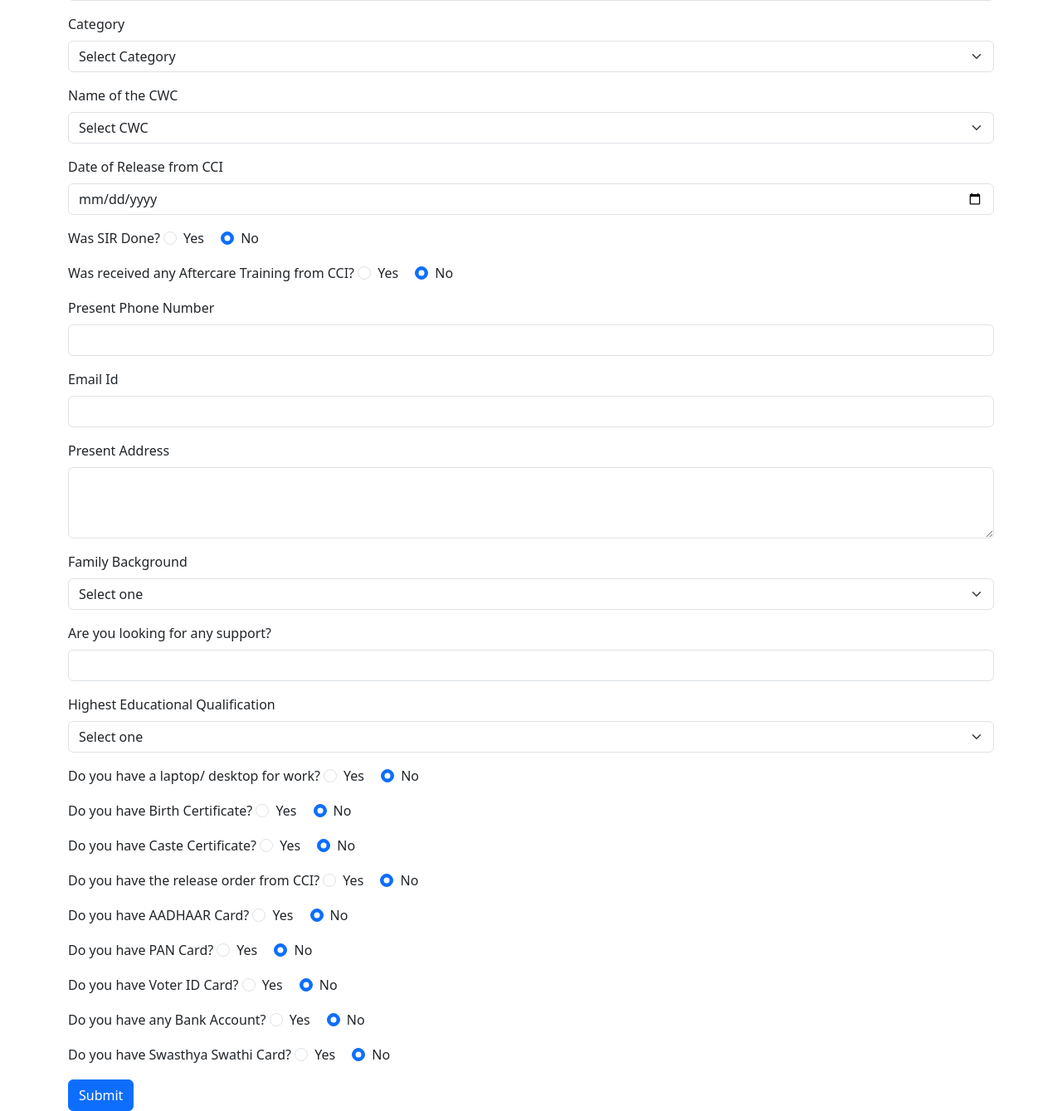
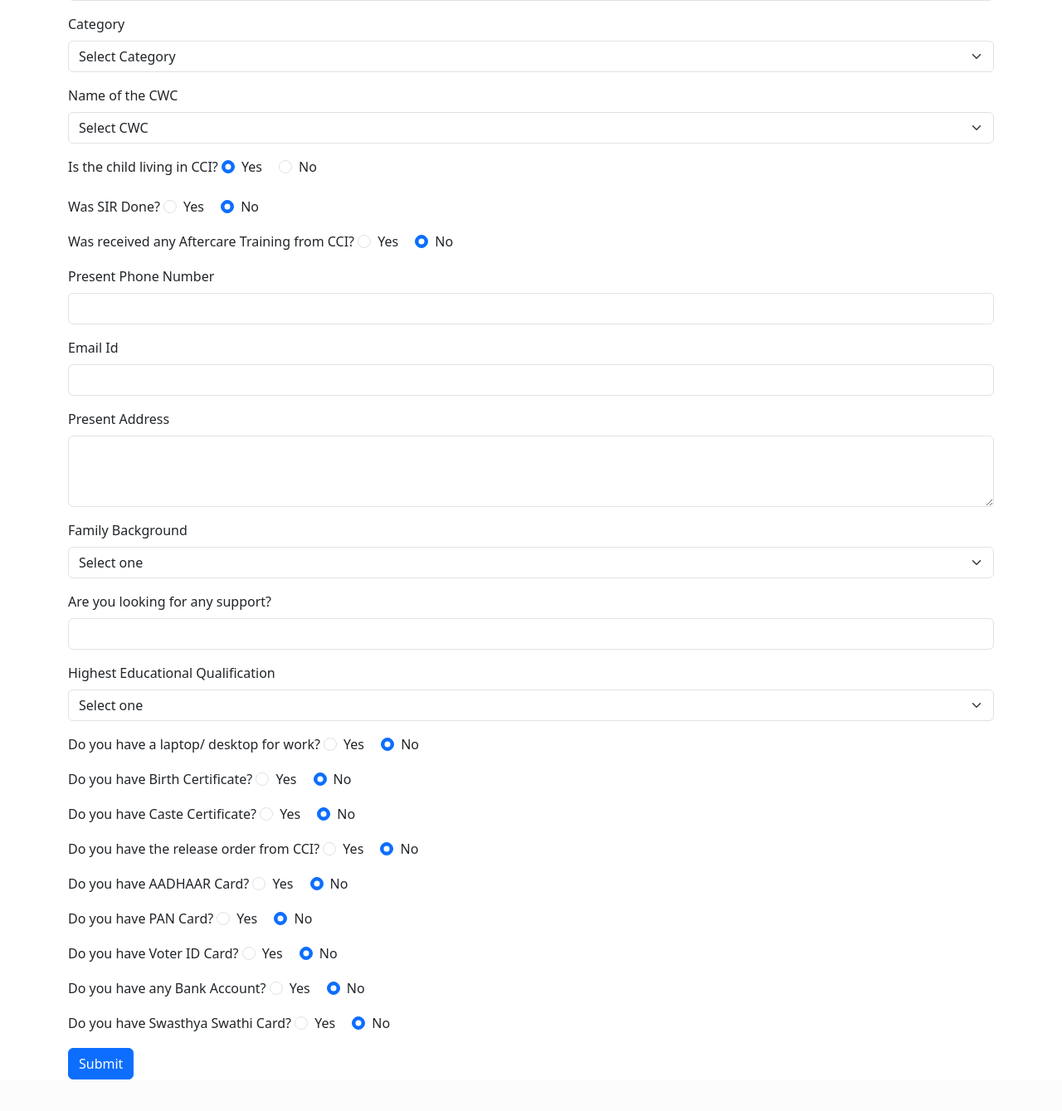
Before and after one commit to kiran86/careleavers-details-flask, a Flask app: page / in a window 1280 px wide. Shown: the part 555-1894 px from the top of the page at 83% size. After the commit the page ends 1856 px from the top, so only its background shows below. Run offline with Flask 3, Linux system fonts and the light colour scheme; data that the repository does not hold is empty; some libraries are stand-ins or nearby versions.

Commit message:
Add radio buttons for CCI status and conditional release date input

```diff
--- a/templates/index.html
+++ b/templates/index.html
@@ -89,8 +89,21 @@
           </select>
         </div>
         <div class="mb-3">
+          <label for="is-in-cci" class="form-label">Is the child living in CCI?</label>
+          <div class="form-check form-check-inline">
+            <input type="radio" class="form-check-input" id="is-in-cci-yes" name="is-in-cci" value="Yes" checked>
+            <label class="form-check-label" for="is-in-cci-yes">Yes</label>
+          </div>
+          <div class="form-check form-check-inline">
+            <input type="radio" class="form-check-input" id="is-in-cci-no" name="is-in-cci" value="No">
+            <label class="form-check-label" for="is-in-cci-no">No</label>
+          </div>
+        </div>
+        <div id="release-info" style="display: none;">
+        <div class="mb-3">
           <label for="release-dt" class="form-label">Date of Release from CCI</label>
-          <input type="date" class="form-control" id="release-dt" name="release-dt" required>
+          <input type="date" class="form-control" id="release-dt" name="release-dt">
+        </div>
         </div>
         <div class="mb-3">
           <label class="control-label">Was SIR Done?</label>
@@ -355,6 +368,16 @@
       }
     }
 
+    // Show/ hide release info
+    document.getElementById('is-in-cci-no').addEventListener('change', function() {
+      document.getElementById('release-info').style.display = 'block';
+      document.getElementById('release-dt').setAttribute('required', true);
+    });
+    document.getElementById('is-in-cci-yes').addEventListener('change', function() {
+      document.getElementById('release-info').style.display = 'none';
+      document.getElementById('release-dt').removeAttribute('required');
+    });
+
     // Show/hide after care details
     document.getElementById('is-aftercare-trained-yes').addEventListener('change', function() {
       document.getElementById('aftercare-training').style.display = 'block';
```
